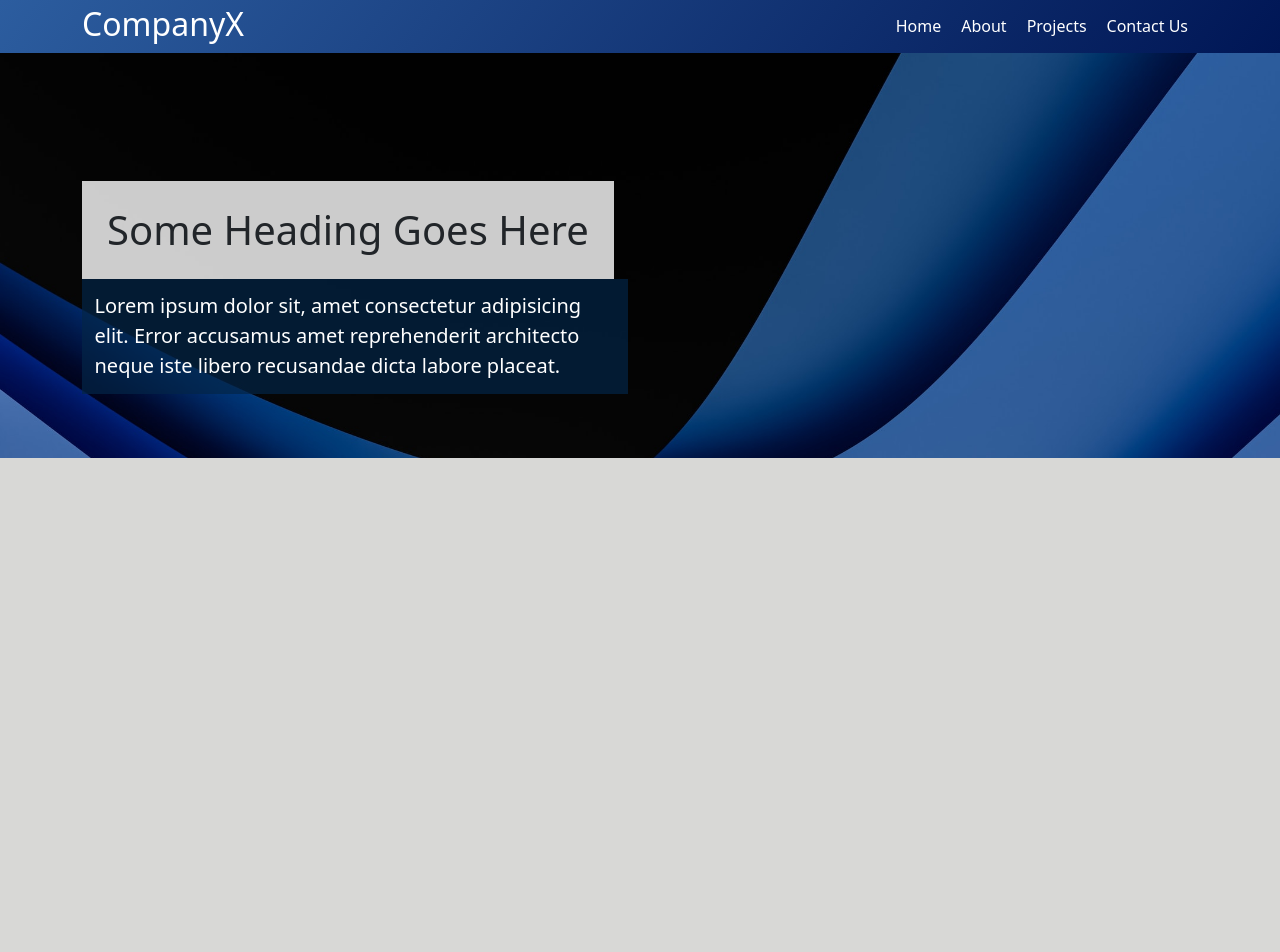
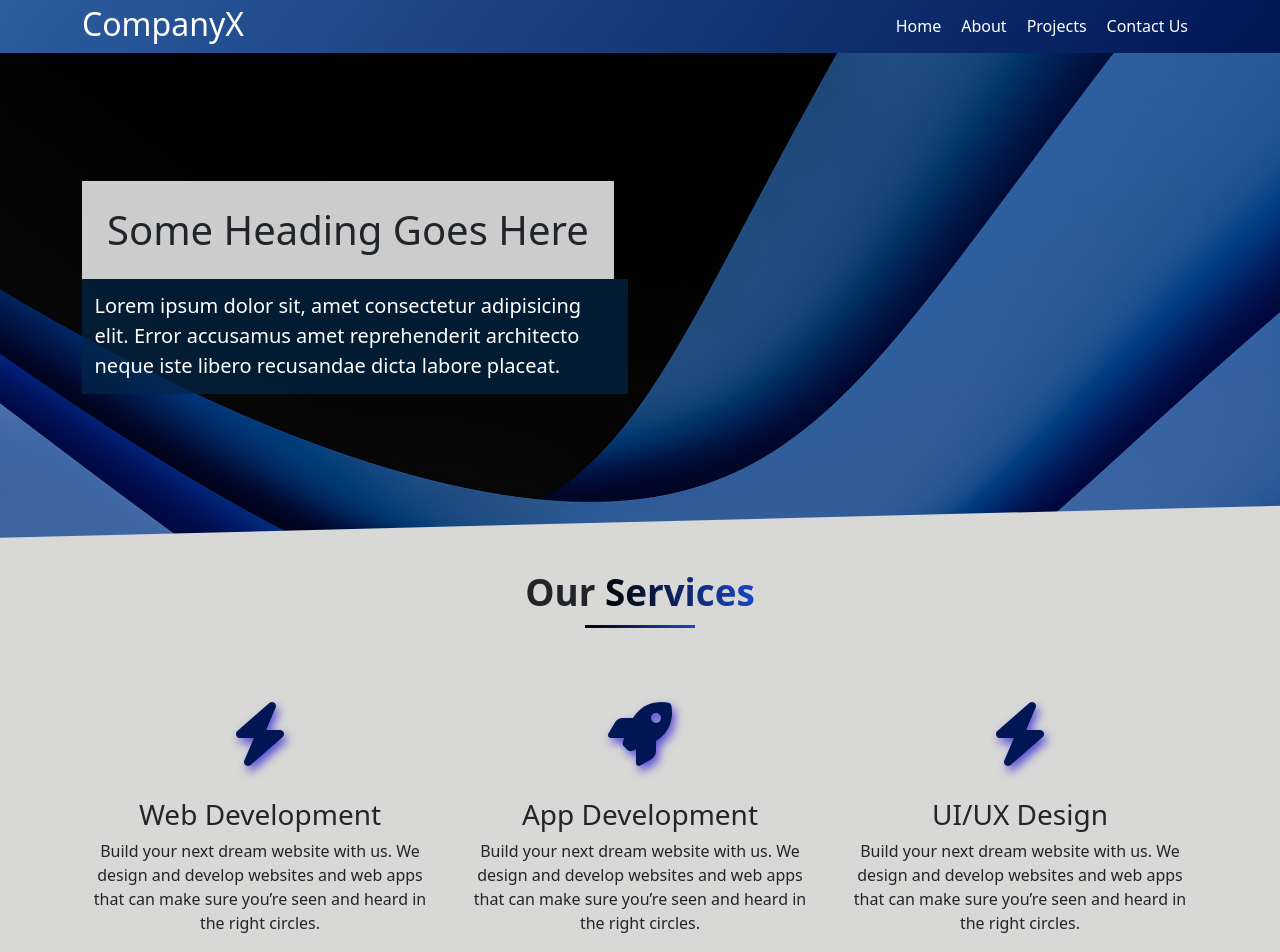
Before and after one commit to Rajiv-Kumar-Singh/companyX, a React (Vite) app: page / in a window 1280 px wide. Shown: the top 952 px of the page. Before the commit the page ends 800 px from the top, so only its background shows below. Built offline with nearby package versions, Linux system fonts and the light colour scheme.

Commit message:
add testimonial section

```diff
--- a/index.html
+++ b/index.html
@@ -5,6 +5,7 @@
     <link rel="icon" type="image/svg+xml" href="/vite.svg" />
     <meta name="viewport" content="width=device-width, initial-scale=1.0" />
     <title>companyX</title>
+    <!-- Bootstrap link  -->
     <link
       href="https://cdn.jsdelivr.net/npm/bootstrap@5.0.2/dist/css/bootstrap.min.css"
       rel="stylesheet"
@@ -15,6 +16,7 @@
   <body>
     <div id="root"></div>
     <script type="module" src="/src/main.jsx"></script>
+    <!-- bootstrap script  -->
     <script
       src="https://cdn.jsdelivr.net/npm/bootstrap@5.0.2/dist/js/bootstrap.bundle.min.js"
       integrity="sha384-MrcW6ZMFYlzcLA8Nl+NtUVF0sA7MsXsP1UyJoMp4YLEuNSfAP+JcXn/tWtIaxVXM"
--- a/package.json
+++ b/package.json
@@ -9,6 +9,9 @@
     "preview": "vite preview"
   },
   "dependencies": {
+    "@fortawesome/fontawesome-svg-core": "^6.3.0",
+    "@fortawesome/free-solid-svg-icons": "^6.3.0",
+    "@fortawesome/react-fontawesome": "^0.2.0",
     "react": "^18.2.0",
     "react-dom": "^18.2.0"
   },
--- a/src/App.jsx
+++ b/src/App.jsx
@@ -1,12 +1,16 @@
 import './App.css';
+import './styles/Global.scss';
+
 import Header from './components/Header';
 import Hero from './components/Hero';
+import Services from './components/Services';
 
 function App() {
   return (
     <>
       <Header />
       <Hero />
+      <Services />
     </>
   );
 }
--- a/src/components/Hero.jsx
+++ b/src/components/Hero.jsx
@@ -4,7 +4,7 @@ import '../styles/Hero.scss';
 const Hero = () => {
   return (
     <>
-      <div className="hero py-5">
+      <div className="hero pt-5">
         <div className="container">
           <div className="row">
             <div className="col-md-8 col-lg-6">
--- /dev/null
+++ b/src/components/Services.jsx
@@ -0,0 +1,59 @@
+import React from 'react';
+
+import { FontAwesomeIcon } from '@fortawesome/react-fontawesome';
+import { faBolt, faRocket } from '@fortawesome/free-solid-svg-icons';
+
+import '../styles/Services.scss';
+
+const Services = () => {
+  const serviceCards = [
+    {
+      icon: faBolt,
+      title: 'Web Development',
+      description:
+        'Build your next dream website with us. We design and develop websites and web apps that can make sure you’re seen and heard in the right circles.',
+    },
+    {
+      icon: faRocket,
+      title: 'App Development',
+      description:
+        'Build your next dream website with us. We design and develop websites and web apps that can make sure you’re seen and heard in the right circles.',
+    },
+    {
+      icon: faBolt,
+      title: 'UI/UX Design',
+      description:
+        'Build your next dream website with us. We design and develop websites and web apps that can make sure you’re seen and heard in the right circles.',
+    },
+  ];
+  return (
+    <>
+      <div className="services section">
+        <div className="container">
+          <div className="row">
+            <div className="col-md-12">
+              <h2 className="services__heading section__heading">
+                Our <span>Services</span>
+              </h2>
+            </div>
+            {serviceCards.map((card) => (
+              <div className="col-md-4">
+                <div className="services__box" key={card.title}>
+                  <FontAwesomeIcon icon={card.icon} size="4x" />
+                  <h3>{card.title}</h3>
+                  <p>{card.description}</p>
+                </div>
+              </div>
+            ))}
+          </div>
+        </div>
+      </div>
+
+      {/* <a href="https://www.flaticon.com/free-icons/code" title="code icons">
+        Code icons created by Freepik - Flaticon
+      </a> */}
+    </>
+  );
+};
+
+export default Services;
--- /dev/null
+++ b/src/styles/Global.scss
@@ -0,0 +1,40 @@
+// common padding to all the sections
+.section {
+  padding-top: 2em;
+  padding-bottom: 8em;
+
+  &__heading {
+    font-size: 2.3em;
+    font-weight: 600;
+    margin-bottom: 1.5em;
+    margin-bottom: 2em;
+
+    span {
+      //   background: -webkit-linear-gradient(#eee, #333);
+      background: rgb(0, 0, 0);
+      background: linear-gradient(
+        79deg,
+        rgba(0, 0, 0, 1) 0%,
+        rgba(26, 72, 202, 1) 100%
+      );
+      background-clip: text;
+      -webkit-background-clip: text;
+      -webkit-text-fill-color: transparent;
+    }
+
+    &:after {
+      background: linear-gradient(
+        79deg,
+        rgba(0, 0, 0, 1) 0%,
+        rgba(26, 72, 202, 1) 100%
+      );
+      content: '';
+      display: block;
+      width: 3em;
+      height: 0.08em;
+      margin: 0.3em auto;
+    }
+  }
+}
+
+// common styling to all headings
--- a/src/styles/Hero.scss
+++ b/src/styles/Hero.scss
@@ -3,6 +3,8 @@
   background-size: cover;
   background-attachment: fixed;
   //   margin-bottom: 200vh;
+  clip-path: polygon(0% 0%, 100% 0%, 100% calc(100% - 2rem), 0 100%);
+  padding-bottom: 8em;
 
   &__text-content {
     padding-top: 5em;
--- /dev/null
+++ b/src/styles/Services.scss
@@ -0,0 +1,11 @@
+.services {
+  text-align: center;
+
+  &__box {
+    svg {
+      color: rgba(0, 22, 85, 1);
+      filter: drop-shadow(3px 5px 5px rgba(29, 12, 214, 0.681));
+      margin-bottom: 0.5em;
+    }
+  }
+}
```
Also changed, not shown: src/assets/icons/web.png (added), 1 other file (tests, documents, lock files or other folders).
